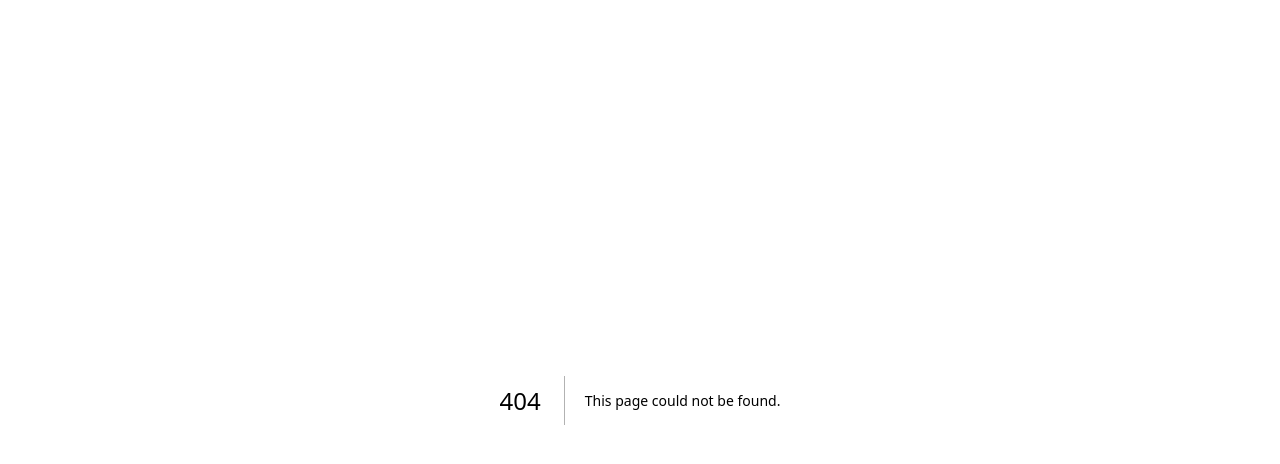
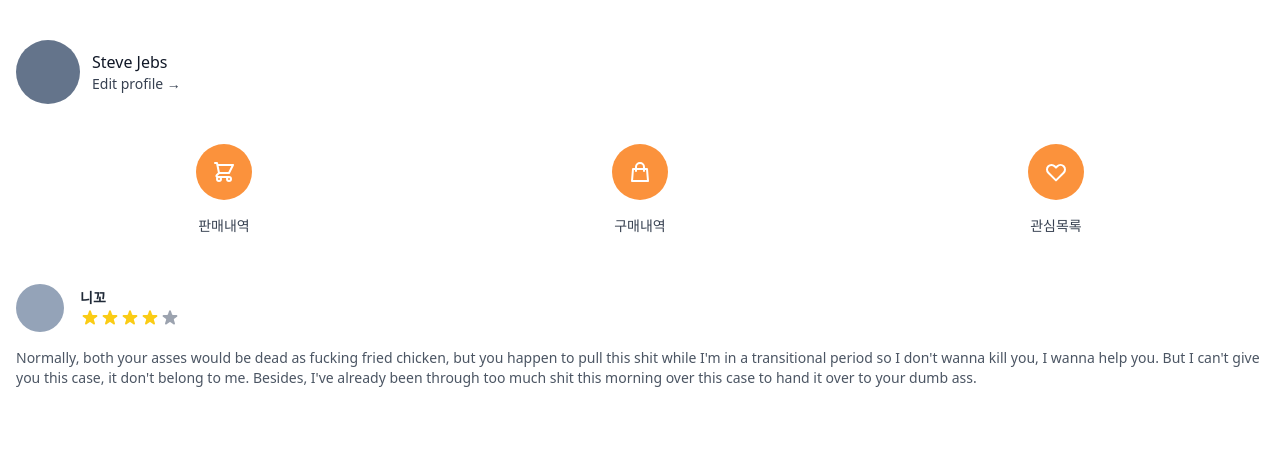
Before and after one commit to KeMezz/carrot-market, a Next.js app: page /profiles in a window 1280 px wide. Before the commit this address had no page. Shown: the top 464 px of the page. Built offline with nearby package versions, Linux system fonts and the light colour scheme.

Commit message:
add profile page

```diff
--- /dev/null
+++ b/pages/profiles/buy.tsx
@@ -0,0 +1,7 @@
+import { NextPage } from "next";
+
+const Buy: NextPage = () => {
+  return null;
+};
+
+export default Buy;
--- /dev/null
+++ b/pages/profiles/index.tsx
@@ -0,0 +1,147 @@
+import { NextPage } from "next";
+
+const Profiles: NextPage = () => {
+  return (
+    <div className="py-10 px-4">
+      <div className="flex items-center space-x-3">
+        <div className="w-16 h-16 rounded-full bg-slate-500" />
+        <div className="flex flex-col">
+          <span className="font-medium text-gray-900">Steve Jebs</span>
+          <span className="text-sm text-gray-700">Edit profile &rarr;</span>
+        </div>
+      </div>
+      <div className="mt-10 flex justify-around">
+        <div className="flex flex-col items-center">
+          <div className="w-14 h-14 text-white bg-orange-400 rounded-full flex items-center justify-center">
+            <svg
+              className="w-6 h-6"
+              fill="none"
+              stroke="currentColor"
+              viewBox="0 0 24 24"
+              xmlns="http://www.w3.org/2000/svg"
+            >
+              <path
+                strokeLinecap="round"
+                strokeLinejoin="round"
+                strokeWidth="2"
+                d="M3 3h2l.4 2M7 13h10l4-8H5.4M7 13L5.4 5M7 13l-2.293 2.293c-.63.63-.184 1.707.707 1.707H17m0 0a2 2 0 100 4 2 2 0 000-4zm-8 2a2 2 0 11-4 0 2 2 0 014 0z"
+              ></path>
+            </svg>
+          </div>
+          <span className="text-sm font-medium text-gray-700 mt-4">
+            판매내역
+          </span>
+        </div>
+        <div className="flex flex-col items-center">
+          <div className="w-14 h-14 text-white bg-orange-400 rounded-full flex items-center justify-center">
+            <svg
+              className="w-6 h-6"
+              fill="none"
+              stroke="currentColor"
+              viewBox="0 0 24 24"
+              xmlns="http://www.w3.org/2000/svg"
+            >
+              <path
+                strokeLinecap="round"
+                strokeLinejoin="round"
+                strokeWidth="2"
+                d="M16 11V7a4 4 0 00-8 0v4M5 9h14l1 12H4L5 9z"
+              ></path>
+            </svg>
+          </div>
+          <span className="text-sm font-medium text-gray-700 mt-4">
+            구매내역
+          </span>
+        </div>
+        <div className="flex flex-col items-center">
+          <div className="w-14 h-14 text-white bg-orange-400 rounded-full flex items-center justify-center">
+            <svg
+              className="w-6 h-6"
+              fill="none"
+              stroke="currentColor"
+              viewBox="0 0 24 24"
+              xmlns="http://www.w3.org/2000/svg"
+            >
+              <path
+                strokeLinecap="round"
+                strokeLinejoin="round"
+                strokeWidth="2"
+                d="M4.318 6.318a4.5 4.5 0 000 6.364L12 20.364l7.682-7.682a4.5 4.5 0 00-6.364-6.364L12 7.636l-1.318-1.318a4.5 4.5 0 00-6.364 0z"
+              ></path>
+            </svg>
+          </div>
+          <span className="text-sm font-medium text-gray-700 mt-4">
+            관심목록
+          </span>
+        </div>
+      </div>
+      <div className="mt-12">
+        <div className="flex items-center space-x-4">
+          <div className="w-12 h-12 rounded-full bg-slate-400" />
+          <div>
+            <h4 className="text-sm font-bold text-gray-800">니꼬</h4>
+            <div className="flex items-center">
+              <svg
+                className="text-yellow-400 h-5 w-5"
+                xmlns="http://www.w3.org/2000/svg"
+                viewBox="0 0 20 20"
+                fill="currentColor"
+                aria-hidden="true"
+              >
+                <path d="M9.049 2.927c.3-.921 1.603-.921 1.902 0l1.07 3.292a1 1 0 00.95.69h3.462c.969 0 1.371 1.24.588 1.81l-2.8 2.034a1 1 0 00-.364 1.118l1.07 3.292c.3.921-.755 1.688-1.54 1.118l-2.8-2.034a1 1 0 00-1.175 0l-2.8 2.034c-.784.57-1.838-.197-1.539-1.118l1.07-3.292a1 1 0 00-.364-1.118L2.98 8.72c-.783-.57-.38-1.81.588-1.81h3.461a1 1 0 00.951-.69l1.07-3.292z" />
+              </svg>
+              <svg
+                className="text-yellow-400 h-5 w-5"
+                xmlns="http://www.w3.org/2000/svg"
+                viewBox="0 0 20 20"
+                fill="currentColor"
+                aria-hidden="true"
+              >
+                <path d="M9.049 2.927c.3-.921 1.603-.921 1.902 0l1.07 3.292a1 1 0 00.95.69h3.462c.969 0 1.371 1.24.588 1.81l-2.8 2.034a1 1 0 00-.364 1.118l1.07 3.292c.3.921-.755 1.688-1.54 1.118l-2.8-2.034a1 1 0 00-1.175 0l-2.8 2.034c-.784.57-1.838-.197-1.539-1.118l1.07-3.292a1 1 0 00-.364-1.118L2.98 8.72c-.783-.57-.38-1.81.588-1.81h3.461a1 1 0 00.951-.69l1.07-3.292z" />
+              </svg>
+              <svg
+                className="text-yellow-400 h-5 w-5"
+                xmlns="http://www.w3.org/2000/svg"
+                viewBox="0 0 20 20"
+                fill="currentColor"
+                aria-hidden="true"
+              >
+                <path d="M9.049 2.927c.3-.921 1.603-.921 1.902 0l1.07 3.292a1 1 0 00.95.69h3.462c.969 0 1.371 1.24.588 1.81l-2.8 2.034a1 1 0 00-.364 1.118l1.07 3.292c.3.921-.755 1.688-1.54 1.118l-2.8-2.034a1 1 0 00-1.175 0l-2.8 2.034c-.784.57-1.838-.197-1.539-1.118l1.07-3.292a1 1 0 00-.364-1.118L2.98 8.72c-.783-.57-.38-1.81.588-1.81h3.461a1 1 0 00.951-.69l1.07-3.292z" />
+              </svg>
+              <svg
+                className="text-yellow-400 h-5 w-5"
+                xmlns="http://www.w3.org/2000/svg"
+                viewBox="0 0 20 20"
+                fill="currentColor"
+                aria-hidden="true"
+              >
+                <path d="M9.049 2.927c.3-.921 1.603-.921 1.902 0l1.07 3.292a1 1 0 00.95.69h3.462c.969 0 1.371 1.24.588 1.81l-2.8 2.034a1 1 0 00-.364 1.118l1.07 3.292c.3.921-.755 1.688-1.54 1.118l-2.8-2.034a1 1 0 00-1.175 0l-2.8 2.034c-.784.57-1.838-.197-1.539-1.118l1.07-3.292a1 1 0 00-.364-1.118L2.98 8.72c-.783-.57-.38-1.81.588-1.81h3.461a1 1 0 00.951-.69l1.07-3.292z" />
+              </svg>
+              <svg
+                className="text-gray-400 h-5 w-5"
+                xmlns="http://www.w3.org/2000/svg"
+                viewBox="0 0 20 20"
+                fill="currentColor"
+                aria-hidden="true"
+              >
+                <path d="M9.049 2.927c.3-.921 1.603-.921 1.902 0l1.07 3.292a1 1 0 00.95.69h3.462c.969 0 1.371 1.24.588 1.81l-2.8 2.034a1 1 0 00-.364 1.118l1.07 3.292c.3.921-.755 1.688-1.54 1.118l-2.8-2.034a1 1 0 00-1.175 0l-2.8 2.034c-.784.57-1.838-.197-1.539-1.118l1.07-3.292a1 1 0 00-.364-1.118L2.98 8.72c-.783-.57-.38-1.81.588-1.81h3.461a1 1 0 00.951-.69l1.07-3.292z" />
+              </svg>
+            </div>
+          </div>
+        </div>
+        <div className="mt-4 text-gray-600 text-sm">
+          <p>
+            Normally, both your asses would be dead as fucking fried chicken,
+            but you happen to pull this shit while I&apos;m in a transitional
+            period so I don&apos;t wanna kill you, I wanna help you. But I
+            can&apos;t give you this case, it don&apos;t belong to me. Besides,
+            I&apos;ve already been through too much shit this morning over this
+            case to hand it over to your dumb ass.
+          </p>
+        </div>
+      </div>
+    </div>
+  );
+};
+
+export default Profiles;
--- /dev/null
+++ b/pages/profiles/sold.tsx
@@ -0,0 +1,7 @@
+import { NextPage } from "next";
+
+const Sold: NextPage = () => {
+  return null;
+};
+
+export default Sold;
```
Also changed, not shown: pages/profiles/love.tsx (added).
